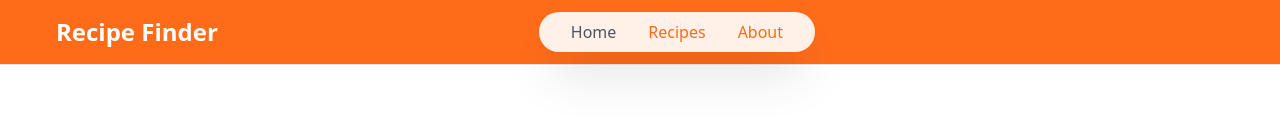
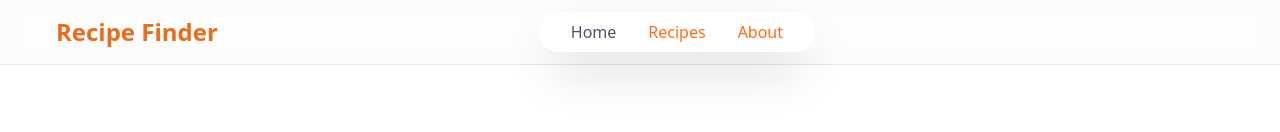
Before and after one commit to BrianStatesThat/recipe-app, a React (Vite) app in the folder recipe-finder/: page / in a window 1280 px wide. Shown: the top 132 px of the page. Built offline with nearby package versions, Linux system fonts and the light colour scheme; no server answers.

Commit message:
UI Enhancement

```diff
--- a/recipe-finder/src/components/Layout/Header.jsx
+++ b/recipe-finder/src/components/Layout/Header.jsx
@@ -9,14 +9,14 @@ export function Header() {
     location.pathname === path ? 'text-gray-600' : 'text-[#FF5C00]/90 hover:text-gray-500';
 
   return (
-    <header className="bg-[#FF5C00]/90 border-b border-gray-200 sticky top-0 z-40">
-      <div className="container  text-white  mx-auto px-4">
+    <header className=" bg-white/30 backdrop-blur-md border-b border-gray-200 sticky top-0 z-40">
+      <div className="container backdrop-blur-md text-white  mx-auto px-4">
         <div className="flex items-center justify-between h-16">
           {/* Logo */}
           <Link to="/" className="flex items-center gap-2">
             <div className="w-8 h-8 bg-primary-500 rounded-lg">
             </div>
-            <span className="text-2xl font-extrabold text-white">Recipe Finder</span>
+            <span className="text-2xl font-extrabold text-[#eb5C00]/90">Recipe Finder</span>
           </Link>
 
           {/* Desktop Navigation */}
```
